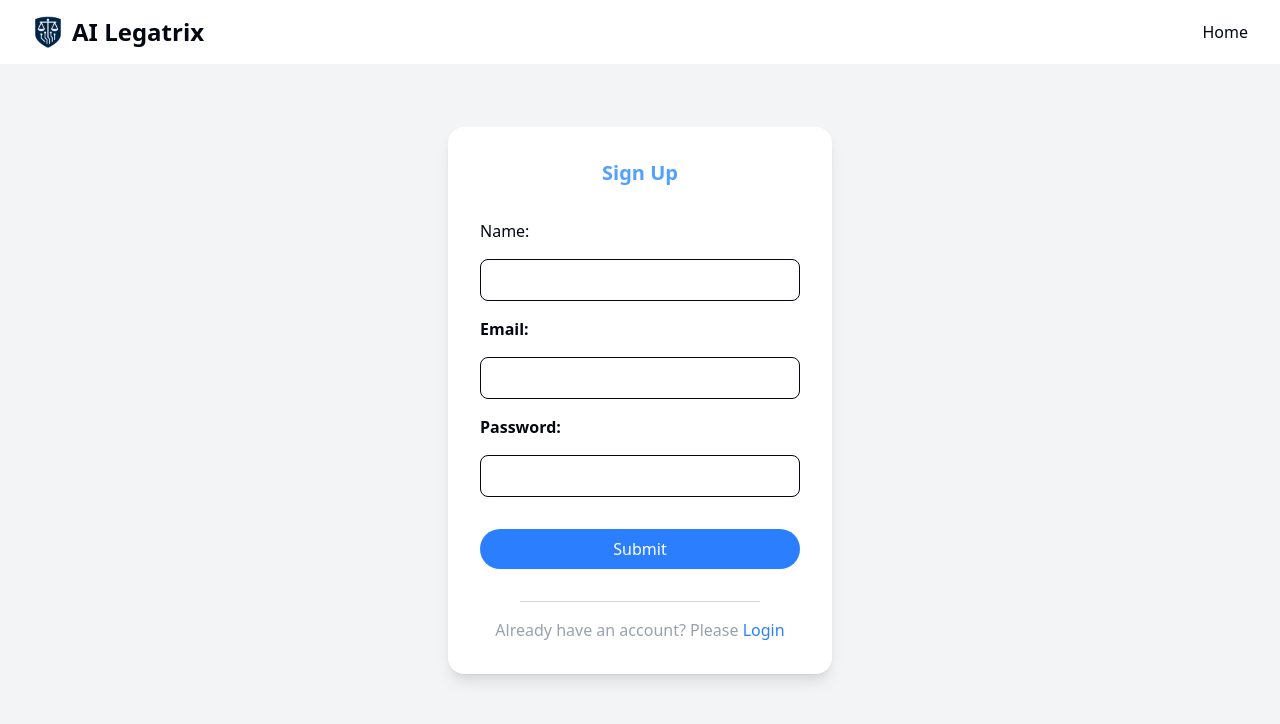
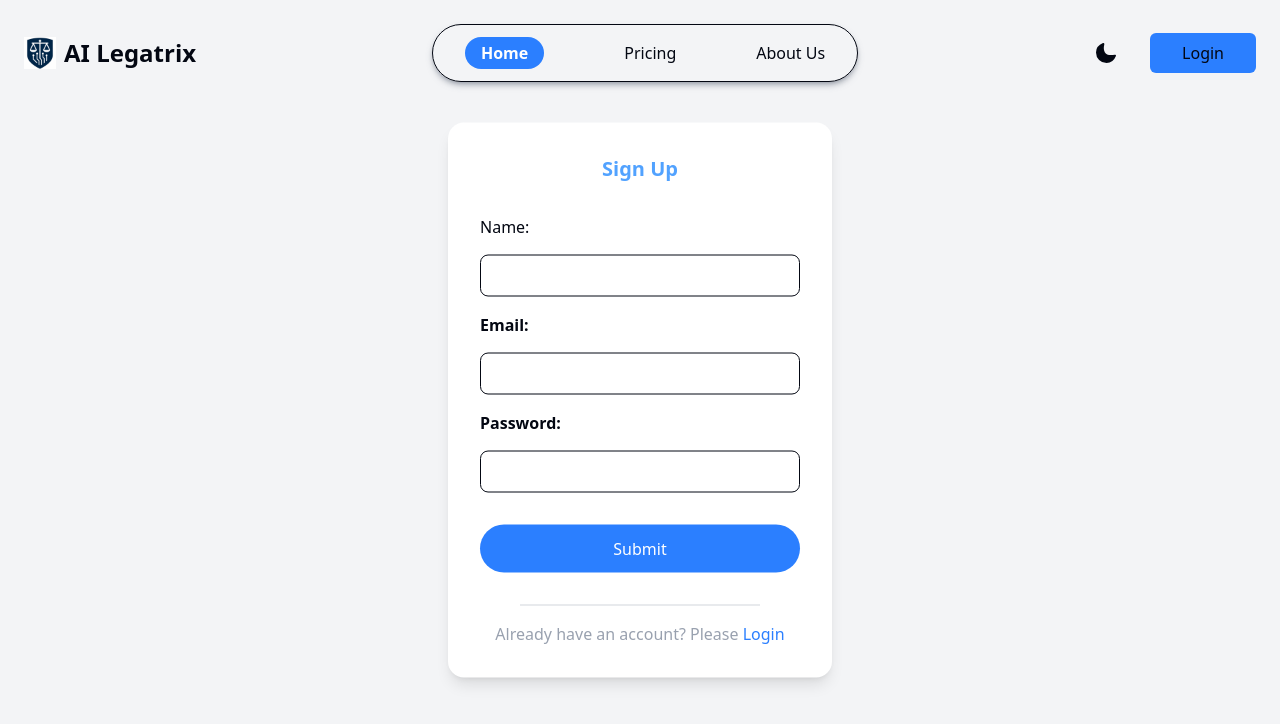
Before and after one commit to Prajwal-J03/documentation-assistant, a React (Vite) app in the folder client/: page /signup in a window 1280 px wide. Shown: the top 724 px of the page. Built offline with nearby package versions, Linux system fonts and the light colour scheme.

Commit message:
Updated signup page for dark mode

```diff
--- a/client/index.html
+++ b/client/index.html
@@ -8,7 +8,7 @@
   <title>client</title>
 </head>
 
-<body class="bg-white text-gray-950 dark:bg-gray-950 dark:text-white">
+<body class="bg-white text-gray-950 dark:bg-gray-900 dark:text-white">
   <div id="root"></div>
   <script type="module" src="/src/main.jsx"></script>
 </body>
--- a/client/src/Pages/Signup.jsx
+++ b/client/src/Pages/Signup.jsx
@@ -1,23 +1,15 @@
 import React from 'react'
 import { Link } from 'react-router-dom'
 import Logo from '../assets/icon.png'
+import Navbar from '../components/Navbar'
+import Footer from '../components/Footer'
 
 
 const SignUp = () => {
     return (
-        <div className='mx-auto bg-gray-100 w-full h-screen flex items-center justify-center relative'>
-            <div className='absolute top-0 container bg-white w-full px-8 py-4 flex items-center justify-between'>
-                <Link to='/'>
-                    <div className='flex items-center gap-2'>
-                        <img src={Logo} alt="AI Legatrix" className='w-8' />
-                        <h1 className='text-2xl font-bold'>AI Legatrix</h1>
-                    </div>
-                </Link>
-                <div className=' lg:block'>
-                    <a href='/'>Home</a>
-                </div>
-            </div>
-            <div className='bg-white shadow-lg rounded-2xl p-8 flex flex-col'>
+        <div className='mx-auto bg-gray-100 dark:bg-gray-900 w-full h-screen relative'>
+            <Navbar />
+            <div className='absolute top-1/2 left-1/2 -translate-1/2 bg-white dark:bg-gray-800 shadow-lg rounded-2xl p-8 flex flex-col z-10'>
                 <h2 className=' text-blue-400 text-xl text-center font-bold mb-8'>Sign Up</h2>
                 <form className='flex flex-col items-start justify-between gap-4'>
                     <label htmlFor="name">Name: </label>
@@ -26,7 +18,7 @@
                     <input type="email" name='email' id='email' className='border rounded-lg w-80 p-2' />
                     <label htmlFor="password" className='font-semibold'>Password: </label>
                     <input type="password" name='password' id='password' className='border rounded-lg w-80 p-2' />
-                    <button className='bg-blue-500 text-white py-2 w-full mt-4 rounded-full hover:shadow-lg'>Submit</button>
+                    <button className='bg-blue-500 text-white py-3 w-full mt-4 rounded-full hover:shadow-lg'>Submit</button>
                     <hr className='border-t border-gray-300 w-9/12 mx-auto mt-4' />
                     <p className='mx-auto text-gray-400'>Already have an account? Please <Link to='/login' className='text-blue-500 cursor-pointer hover:underline'>Login</Link></p>
                 </form>
--- a/client/src/components/Navbar.jsx
+++ b/client/src/components/Navbar.jsx
@@ -1,11 +1,13 @@
-import React, { useEffect, useState } from 'react'
+import React, { useEffect, useRef, useState } from 'react'
 import LightTheme from '../assets/lightTheme.svg'
 import DarkTheme from '../assets/darkTheme.svg'
 import Logo from '../assets/icon.png'
+import { Link } from 'react-router-dom'
 
 const Navbar = () => {
     const [theme, setTheme] = useState(localStorage.getItem('theme') || 'light')
     const [menuOpen, setMenuOpen] = useState(false)
+    const menuRef = useRef(null)
 
     useEffect(() => {
         if (theme === 'dark') {
@@ -15,6 +17,22 @@
         }
         localStorage.setItem('theme', theme)
     }, [theme])
+
+    useEffect(() => {
+        const handleClickOutside = (event) => {
+            if (menuRef.current && !menuRef.current.contains(event.target)) {
+                setMenuOpen(false)
+            }
+        }
+
+        if (menuOpen) {
+            document.addEventListener('mousedown', handleClickOutside)
+        }
+
+        return () => {
+            document.removeEventListener('mousedown', handleClickOutside)
+        }
+    }, [menuOpen])
 
     const handleTheme = () => {
         setTheme(prev => (prev === 'light' ? 'dark' : 'light'))
@@ -29,12 +47,16 @@
             <div className='container mx-auto p-6 flex items-center justify-between'>
                 <div className='flex items-center gap-2'>
                     <img src={Logo} alt="AI Legatrix" className='w-8' />
+                    <Link to='/'>
                         <h1 className='text-2xl font-bold'>AI Legatrix</h1>
+                    </Link>
                 </div>
                 <div className='hidden lg:flex items-center justify-between gap-20 px-8 py-3 border dark:border-white rounded-full shadow-md shadow-gray-500/50 dark:shadow-gray-50/50'>
-                    <a href="#" className='px-4 py-1 rounded-full bg-blue-500 text-white font-semibold'>Home</a>
+                    <Link to='/' className='px-4 py-1 rounded-full bg-blue-500 text-white font-semibold'>
+                        Home
+                    </Link>
+                    <a href="#">Pricing</a>
                     <a href="#">About Us</a>
-                    <a href="#">Pricing</a>
                 </div>
                 <div className='hidden lg:flex items-center gap-8'>
                     <img src={theme === 'light' ? DarkTheme : LightTheme} alt="Toggle Theme" onClick={handleTheme} className='cursor-pointer' />
@@ -51,11 +73,14 @@
                             <path stroke="currentColor" strokeLinecap="round" strokeMiterlimit="10" strokeWidth="2.25" d="M1.71 18.37025h20.58"></path>
                         </svg>
                     </button>
-                    {menuOpen && <div className='w-72 absolute bg-white dark:bg-gray-950 border dark:border-white shadow-gray-500/50 dark:shadow-gray-50/50 top-12 right-0 shadow-lg rounded-md p-4 flex flex-col items-start gap-4'>
+                    {menuOpen &&
+                        <div
+                            ref={menuRef}
+                            className='w-72 absolute bg-white dark:bg-gray-950 border dark:border-white shadow-gray-500/50 dark:shadow-gray-50/50 top-12 right-0 shadow-lg rounded-md p-4 flex flex-col items-start gap-4 z-[999]'>
                             <img src={theme === 'light' ? DarkTheme : LightTheme} alt="Toggle Theme" onClick={handleTheme} className='cursor-pointer mb-4' />
                             <a href="#" className='px-4 py-1 rounded-full bg-blue-500' onClick={() => setMenuOpen(false)}>Home</a>
+                            <a href="#" onClick={() => setMenuOpen(false)}>Pricing</a>
                             <a href="#" onClick={() => setMenuOpen(false)}>About Us</a>
-                        <a href="#" onClick={() => setMenuOpen(false)}>Pricing</a>
                             <div className='w-full flex justify-center mb-4'>
                                 <button className='bg-blue-500 px-8 py-2 rounded-md mt-8 hover:shadow-md shadow-gray-500/50 dark:shadow-gray-50/50 active:translate-y-1'>Login</button>
                             </div>
```
Lines whose indentation alone changed are shown as unchanged.
